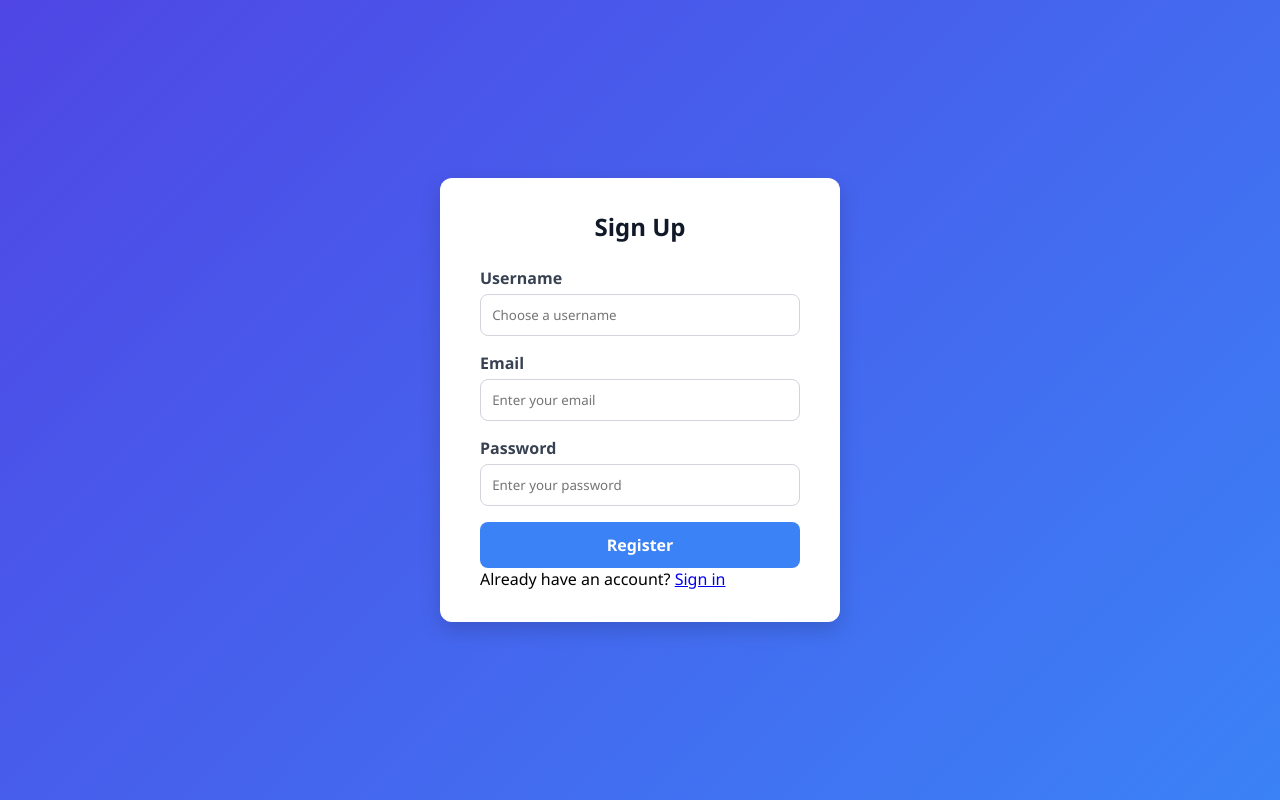
After one commit to Desiigner101/CSIT327-G8-STUNOTES, a Django app: page /register/ in a window 1280 px wide. The commit adds this page. Run offline with Django 5.2, Linux system fonts and the light colour scheme.

Commit message:
feat: add user register & login successfuly

```diff
--- /dev/null
+++ b/stunotes/static/css/style.css
@@ -0,0 +1,121 @@
+/* Reset some defaults */
+* {
+  margin: 0;
+  padding: 0;
+  box-sizing: border-box;
+  font-family: "Segoe UI", Tahoma, Geneva, Verdana, sans-serif;
+}
+
+/* Background */
+body {
+  height: 100vh;
+  display: flex;
+  justify-content: center;
+  align-items: center;
+  background: linear-gradient(135deg, #4f46e5, #3b82f6);
+}
+
+/* Container for form */
+.container {
+  background: #fff;
+  padding: 2rem 2.5rem;
+  border-radius: 12px;
+  box-shadow: 0px 8px 20px rgba(0, 0, 0, 0.15);
+  width: 100%;
+  max-width: 400px;
+}
+
+/* Form box */
+.form-box h2 {
+  text-align: center;
+  margin-bottom: 1.5rem;
+  color: #111827;
+}
+
+/* Labels */
+.form-box label {
+  display: block;
+  margin-bottom: 0.3rem;
+  font-weight: 600;
+  color: #374151;
+}
+
+/* Input fields */
+.form-box input {
+  width: 100%;
+  padding: 0.7rem;
+  margin-bottom: 1rem;
+  border: 1px solid #d1d5db;
+  border-radius: 8px;
+  outline: none;
+  transition: border 0.3s;
+}
+
+.form-box input:focus {
+  border-color: #3b82f6;
+  box-shadow: 0 0 0 3px rgba(59, 130, 246, 0.3);
+}
+
+/* Buttons */
+.form-box button {
+  width: 100%;
+  padding: 0.75rem;
+  background: #3b82f6;
+  border: none;
+  border-radius: 8px;
+  color: #fff;
+  font-size: 1rem;
+  font-weight: 600;
+  cursor: pointer;
+  transition: background 0.3s ease;
+}
+
+.form-box button:hover {
+  background: #2563eb;
+}
+
+/* Extra link */
+.form-box .extra {
+  text-align: center;
+  margin-top: 1rem;
+  font-size: 0.9rem;
+  color: #6b7280;
+}
+
+.form-box .extra a {
+  color: #3b82f6;
+  text-decoration: none;
+}
+
+.form-box .extra a:hover {
+  text-decoration: underline;
+}
+
+.messages {
+  margin: 15px 0;
+}
+
+.alert {
+  padding: 12px;
+  margin-bottom: 10px;
+  border-radius: 6px;
+  font-size: 14px;
+}
+
+.alert.success {
+  background: #d4edda;
+  color: #155724;
+  border: 1px solid #c3e6cb;
+}
+
+.alert.error {
+  background: #f8d7da;
+  color: #721c24;
+  border: 1px solid #f5c6cb;
+}
+
+.alert.warning {
+  background: #fff3cd;
+  color: #856404;
+  border: 1px solid #ffeeba;
+}
--- /dev/null
+++ b/stunotes/templates/register.html
@@ -0,0 +1,47 @@
+{% load static %}
+
+<!DOCTYPE html>
+<html lang="en">
+<head>
+  <meta charset="UTF-8">
+  <meta name="viewport" content="width=device-width, initial-scale=1.0">
+  <title>Register</title>
+  <link rel="stylesheet" href="{% static 'css/style.css' %}">
+</head>
+<body>
+  <div class="container">
+
+    <!-- ✅ Messages go here -->
+    {% if messages %}
+  <div class="messages">
+    {% for message in messages %}
+      <div class="alert {{ message.tags }}">
+        {{ message }}
+      </div>
+    {% endfor %}
+  </div>
+{% endif %}
+     <!-- ✅ End messages -->
+
+    <form method="POST" class="form-box">
+      {% csrf_token %}
+      <h2>Sign Up</h2>
+
+      <label for="username">Username</label>
+      <input type="text" id="username" name="username" placeholder="Choose a username" required>
+
+      <label for="email">Email</label>
+      <input type="email" id="email" name="email" placeholder="Enter your email" required>
+
+      <label for="password">Password</label>
+      <input type="password" id="password" name="password" placeholder="Enter your password" required>
+
+      <button type="submit">Register</button>
+
+      <p class="switch-link">
+        Already have an account? <a href="{% url 'stunotes:login' %}">Sign in</a>
+      </p>
+    </form>
+  </div>
+</body>
+</html>
--- /dev/null
+++ b/stunotes/urls.py
@@ -0,0 +1,14 @@
+from django.urls import path
+from . import views
+
+app_name = 'stunotes'   # 👈 this is important so {% url 'stunotes:login' %} works
+
+urlpatterns = [
+    # Auth routes
+    path('login/', views.login_view, name='login'),
+    path('register/', views.register_view, name='register'),
+    path('logout/', views.logout_view, name='logout'),
+
+    # You can also add your home/dashboard
+    path('', views.home, name='home'),
+]
--- a/stunotes/views.py
+++ b/stunotes/views.py
@@ -1,4 +1,49 @@
-from django.shortcuts import render
+from django.shortcuts import render, redirect
+from django.contrib.auth import authenticate, login
+from django.contrib import messages
+from django.contrib.auth import get_user_model
+from django.contrib.auth import logout
+
+User = get_user_model()
+
+def login_view(request):
+    if request.method == "POST":
+        username = request.POST.get("username")
+        password = request.POST.get("password")
+
+        from django.contrib.auth import authenticate, login
+        user = authenticate(request, username=username, password=password)
+
+        if user is not None:
+            login(request, user)
+            messages.success(request, "Login successfully!")  # 👈 add here
+            return redirect("stunotes:home")  # 👈 redirect to your home
+        else:
+            messages.error(request, "Invalid username or password.")
+            return redirect("stunotes:login")  # back to login if fail
+
+    return render(request, "login.html")
+
+
+def register_view(request):
+    if request.method == "POST":
+        username = request.POST.get("username")
+        password = request.POST.get("password")
+
+        if User.objects.filter(username=username).exists():
+            messages.error(request, "⚠️ User already exists!")
+            return redirect("stunotes:register")
+
+        user = User.objects.create_user(username=username, password=password)
+        messages.success(request, "🎉 Registration successful! Please log in.")
+        return redirect("stunotes:login")
+
+    return render(request, "register.html")
 
 def home(request):
-    return render(request, "home.html")
+    return render(request, 'home.html')
+
+def logout_view(request):
+    logout(request)
+    messages.success(request, "You have logged out!")  # 👈 new logout message
+    return redirect("stunotes:login")
--- a/stunotesapp/urls.py
+++ b/stunotesapp/urls.py
@@ -9,6 +9,10 @@ urlpatterns = [
     path('', views.home, name='home'),
     #path('', include('notes.urls')),
     #path('test/', include('stunotes.urls')),
+     path('login/', views.login_view, name='login'),
+    path('register/', views.register_view, name='register'),
+    path('logout/', views.logout_view, name='logout'),
+    path('', include('stunotes.urls')),
 ]
 
 # Serve media files during development
```
Also changed, not shown: notes/urls.py (+11 -0 lines), stunotes/templates/home.html (+92 -9 lines), stunotes/templates/login.html (added, +58 -0 lines), stunotesapp/settings.py (+7 -3 lines).
